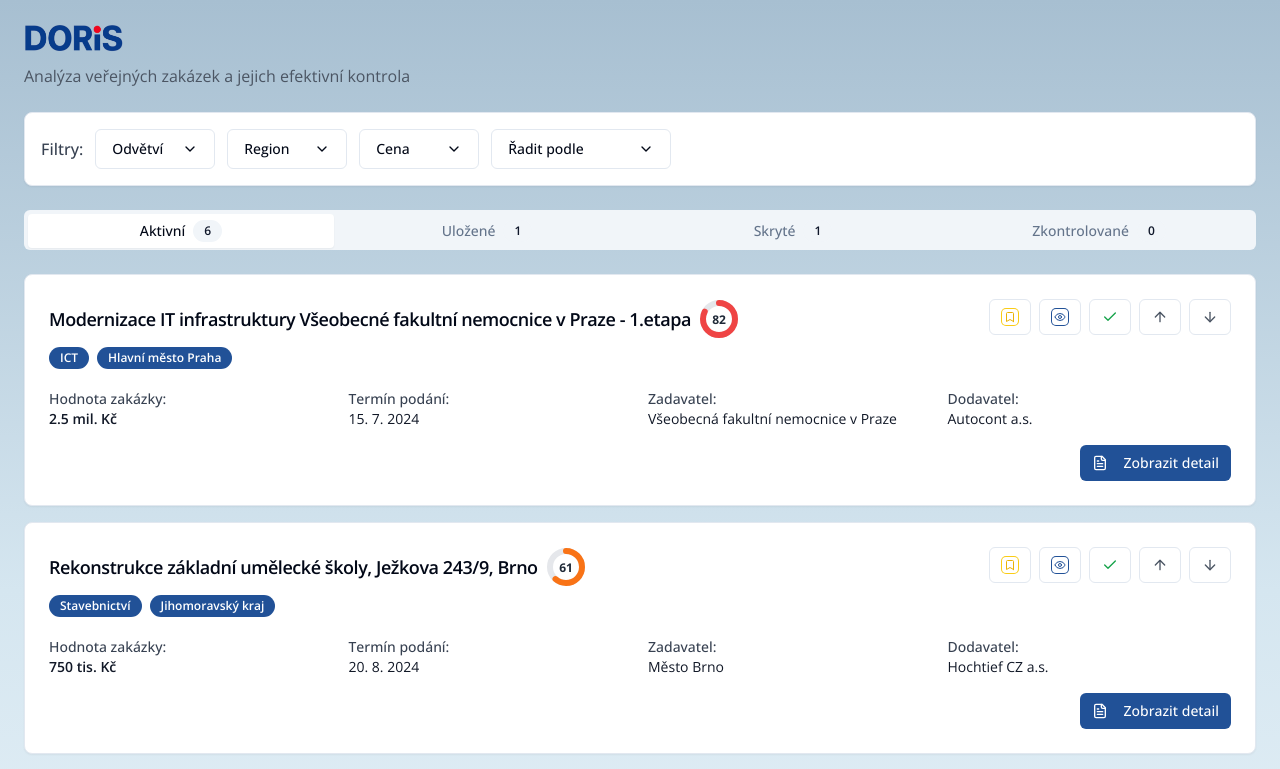
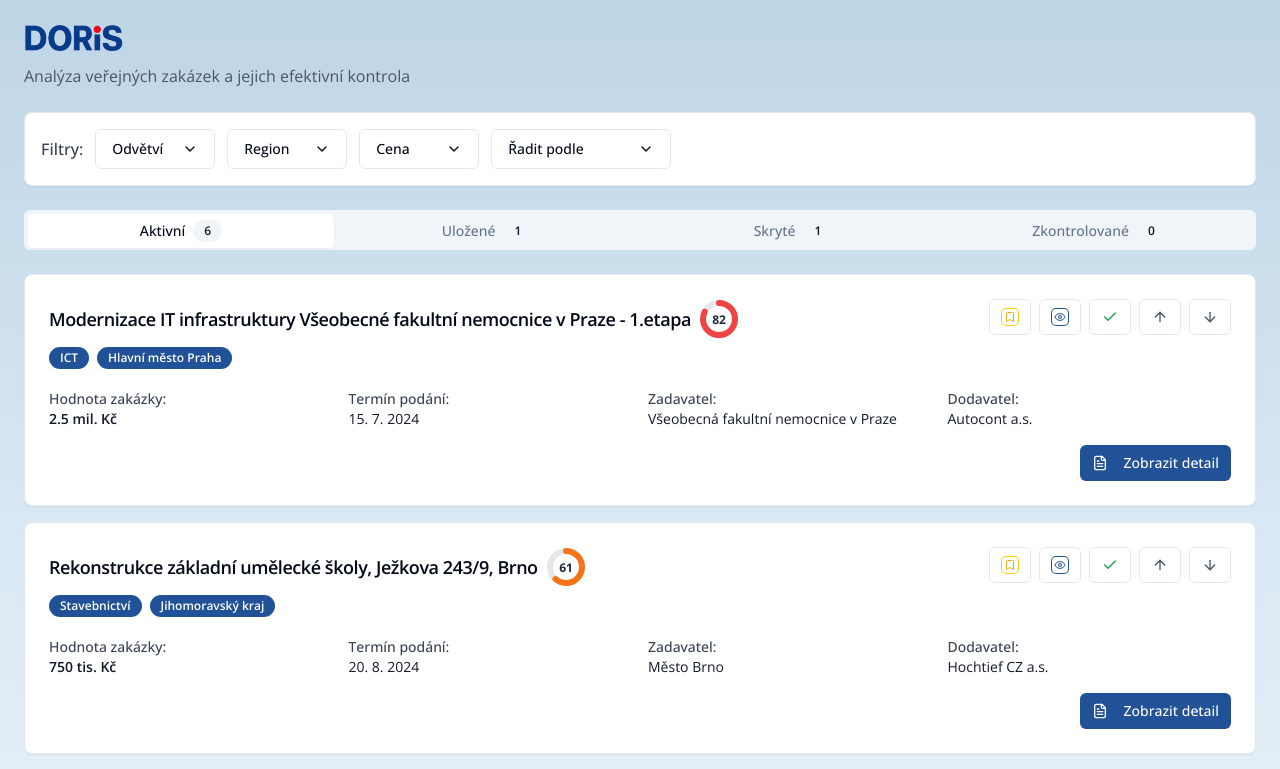
Before and after one commit to skupina-onebond/verejne-priority-kompas, a React (Vite) app: page /seznam in a window 1280 px wide. Shown: the top 769 px of the page. Built offline with nearby package versions, Linux system fonts and the light colour scheme.

Commit message:
Update seznam.tsx

```diff
--- a/src/pages/seznam.tsx
+++ b/src/pages/seznam.tsx
@@ -89,7 +89,7 @@ const ContractListPage = () => {
   className="min-h-screen"
   style={{
     fontFamily: 'Open Sans, sans-serif',
-    background: 'linear-gradient(to bottom, #a7bfd1, #d5e6f0, #edf6fb, #ffffff)'
+    background: 'linear-gradient(to bottom, #bed5e6, #dceaf4, #f4f9fc, #ffffff)'
   }}
 >
   <div className="container mx-auto p-6 relative">
```
